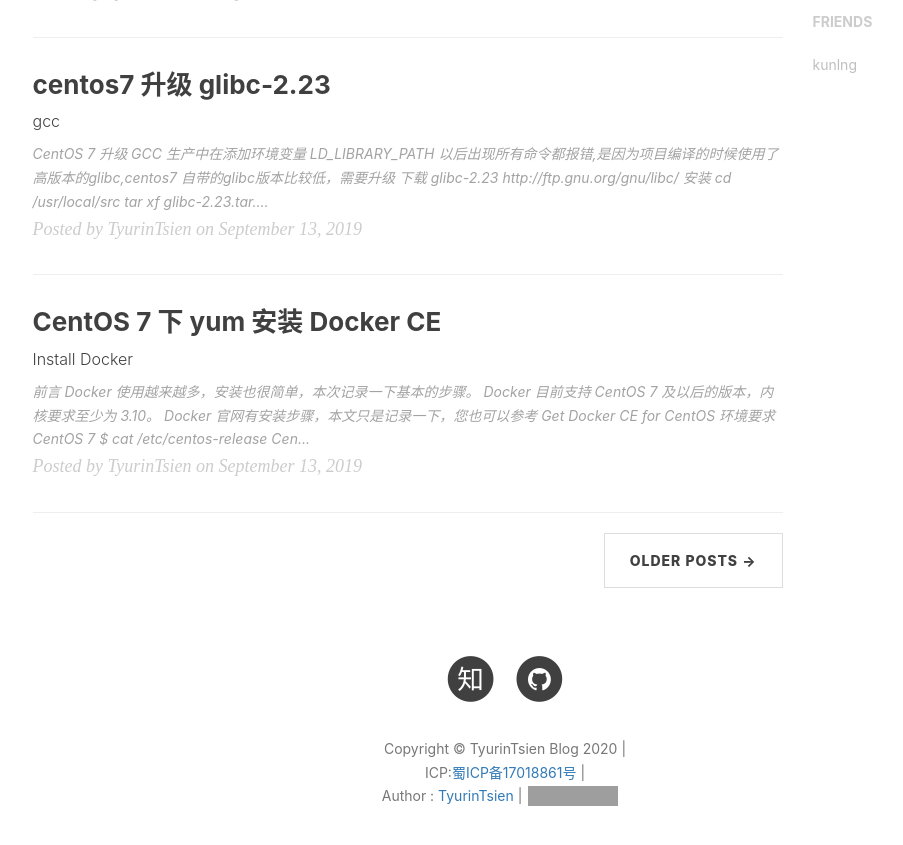
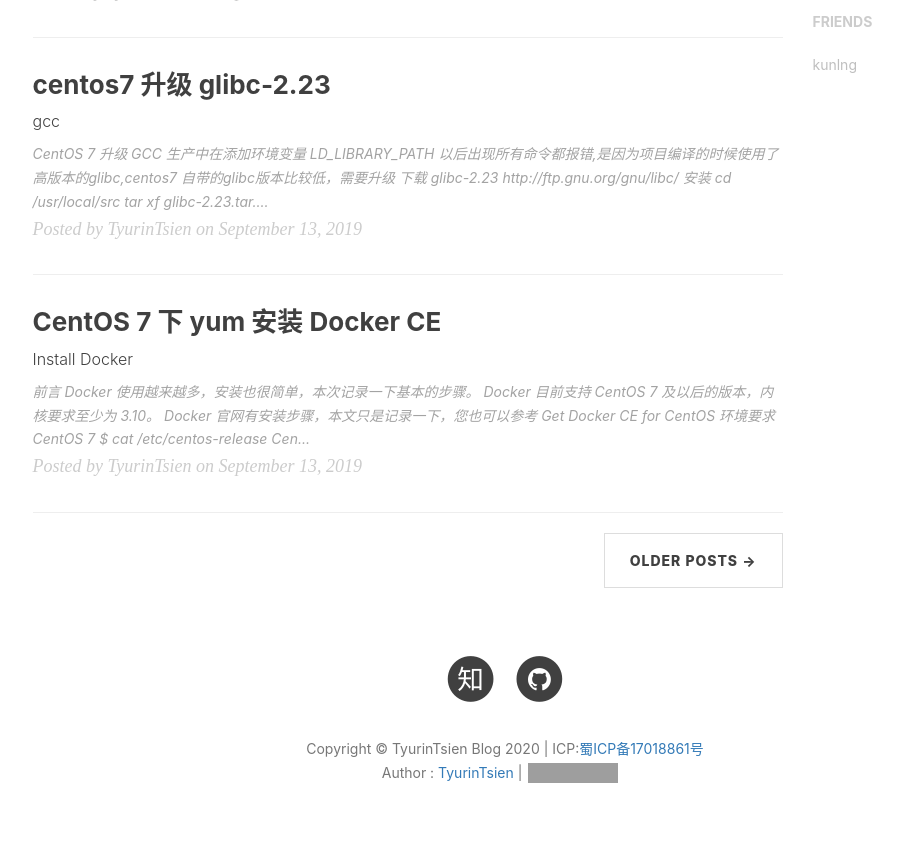
Before and after one commit to qianqiulin/qianqiulin.github.io, a Jekyll site: the page built from index.html, in a window 1280 px wide and 900 px high, scrolled down 1113 px. Shown: the top 845 px of the window, without its empty margins (135-1038 px from the left). Built offline with Jekyll 4.4.1, drawn with Linux system fonts in a browser that asks for light colours; nearby versions of some CDN libraries; the list of posts is cut into pages by our own code; comment, search, counter and statistics services are not loaded; grey boxes are pictures that could not be loaded.

Commit message:
修改备案

```diff
--- a/_includes/footer.html
+++ b/_includes/footer.html
@@ -80,9 +80,7 @@
                     {% endif %}
                 </ul>
                 <p class="copyright text-muted">
-                    Copyright &copy; {{ site.title }} {{ site.time | date: '%Y' }} |
-                    <br>
-                    ICP:<a href="http://www.beian.miit.gov.cn">蜀ICP备17018861号</a> |
+                    Copyright &copy; {{ site.title }} {{ site.time | date: '%Y' }} | ICP:<a href="http://www.beian.miit.gov.cn">蜀ICP备17018861号</a>
                     <br>
                     Author : <a href="https://www.qianqiulin.com">TyurinTsien</a> |
                     <iframe
```
